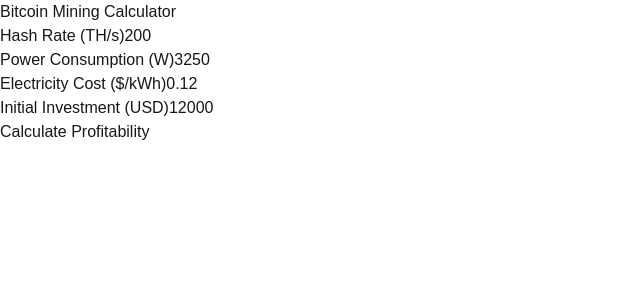
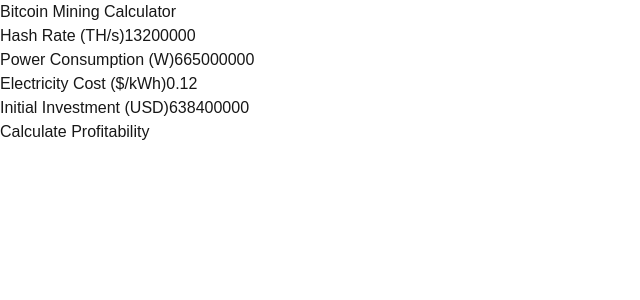
Before and after one commit to cambaughn/hut8-takehome-frontend, a Next.js app: page / in a window 1280 px wide. Shown: the top 300 px of the page, without its empty margins (0-640 px from the left). Built offline with nearby package versions, Linux system fonts and the light colour scheme.

Commit message:
Clean up console.logs

```diff
--- a/src/app/page.tsx
+++ b/src/app/page.tsx
@@ -1,6 +1,5 @@
 "use client";
 import { useState } from "react";
-import Image from "next/image";
 
 interface FormData {
   hashRate: string;
@@ -35,10 +34,10 @@
 
 export default function Home() {
   const [formData, setFormData] = useState<FormData>({
-    hashRate: "200",
-    power: "3250",
+    hashRate: "13200000", // 13.2 EH/s = 13,200,000 TH/s
+    power: "665000000", // 665 MW = 665,000,000 W
     costPerKwh: "0.12",
-    initialInvestment: "12000",
+    initialInvestment: "638400000", // 53,200 miners * $12,000 = $638.4M
   });
 
   const [results, setResults] = useState<MiningResults | null>(null);
@@ -56,8 +55,6 @@
         initial_investment: parseFloat(formData.initialInvestment),
       };
 
-      console.log('Sending payload:', payload);
-
       const response = await fetch("http://localhost:8000/calculate", {
         method: "POST",
         headers: {
@@ -67,21 +64,13 @@
       });
 
       const data = await response.json();
-      console.log('Raw response data:', data);
 
       if (!response.ok) {
-        const errorMessage = data.detail || 'Failed to calculate mining profitability';
-        throw new Error(errorMessage);
-      }
-
-      if (!data || typeof data !== 'object') {
-        console.error('Unexpected response format:', data);
-        throw new Error('Invalid response format from server');
+        throw new Error(data.detail || 'Failed to calculate mining profitability');
       }
 
       setResults(data);
     } catch (err) {
-      console.error('Full error:', err);
       setError(err instanceof Error ? err.message : "Failed to calculate mining profitability. Please try again.");
     }
   };
```
